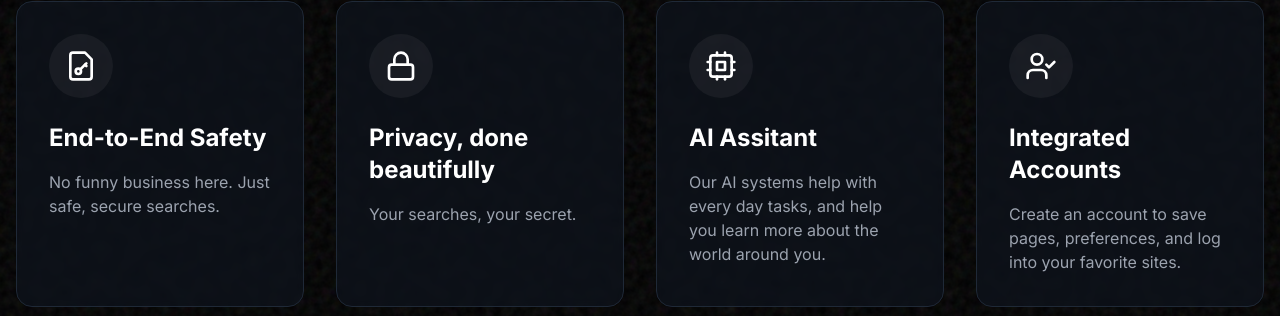
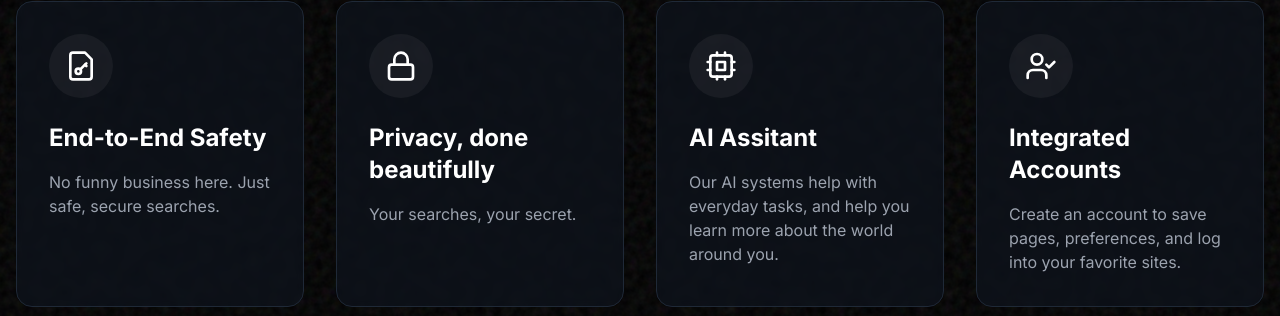
Before and after one commit to getAXIOM/landing, a React (Vite) app: page / in a window 1280 px wide. Shown: the part 1537-1853 px from the top of the page. Built offline with nearby package versions, Linux system fonts and the light colour scheme.

Commit message:
Update typo

```diff
--- a/src/components/Features.tsx
+++ b/src/components/Features.tsx
@@ -68,7 +68,7 @@ const Features: React.FC = () => {
     {
       icon: <Cpu className="h-8 w-8" />,
       title: "AI Assitant",
-      description: "Our AI systems help with every day tasks, and help you learn more about the world around you.",
+      description: "Our AI systems help with everyday tasks, and help you learn more about the world around you.",
       delay: 700
     },
     {
```
